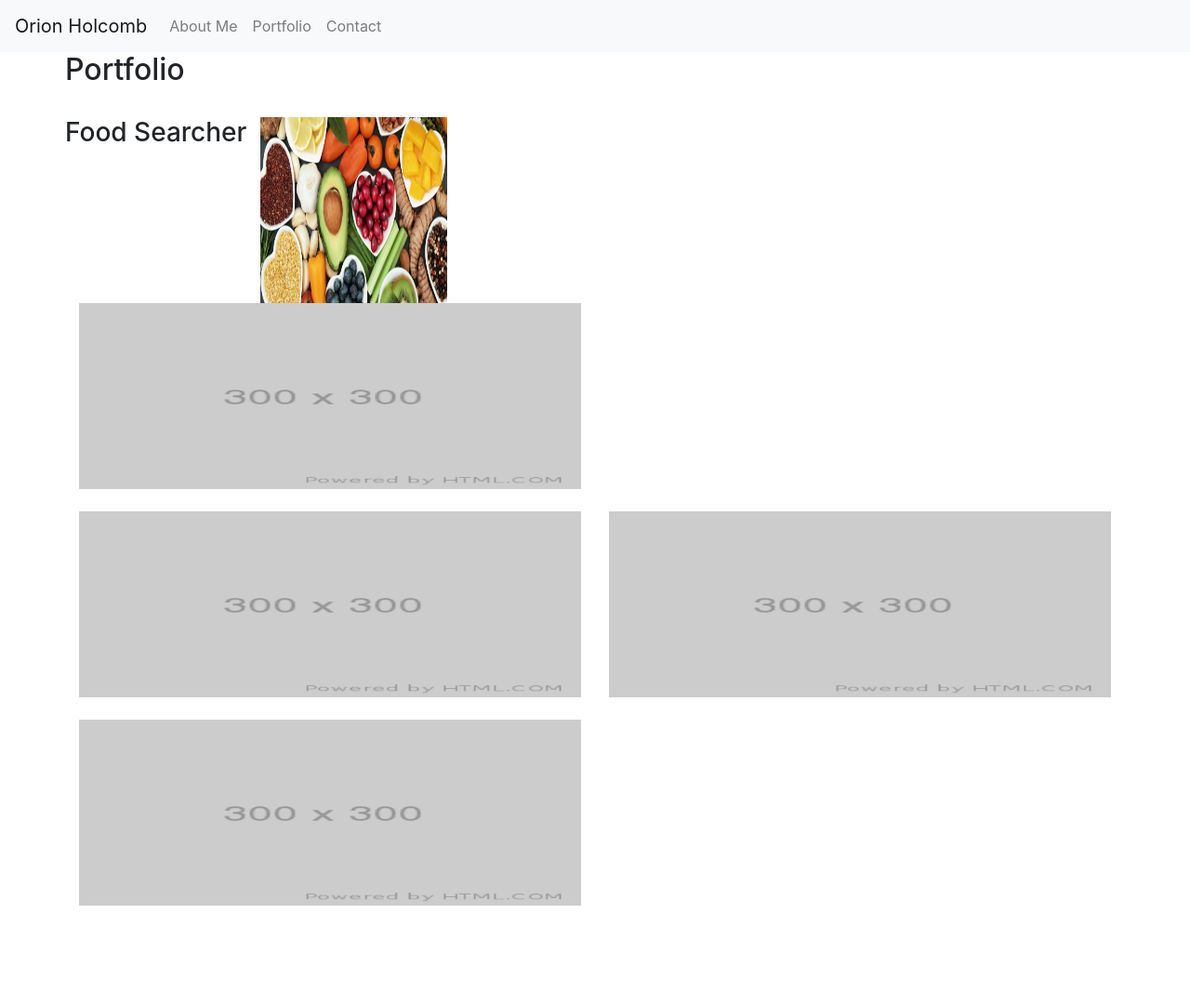
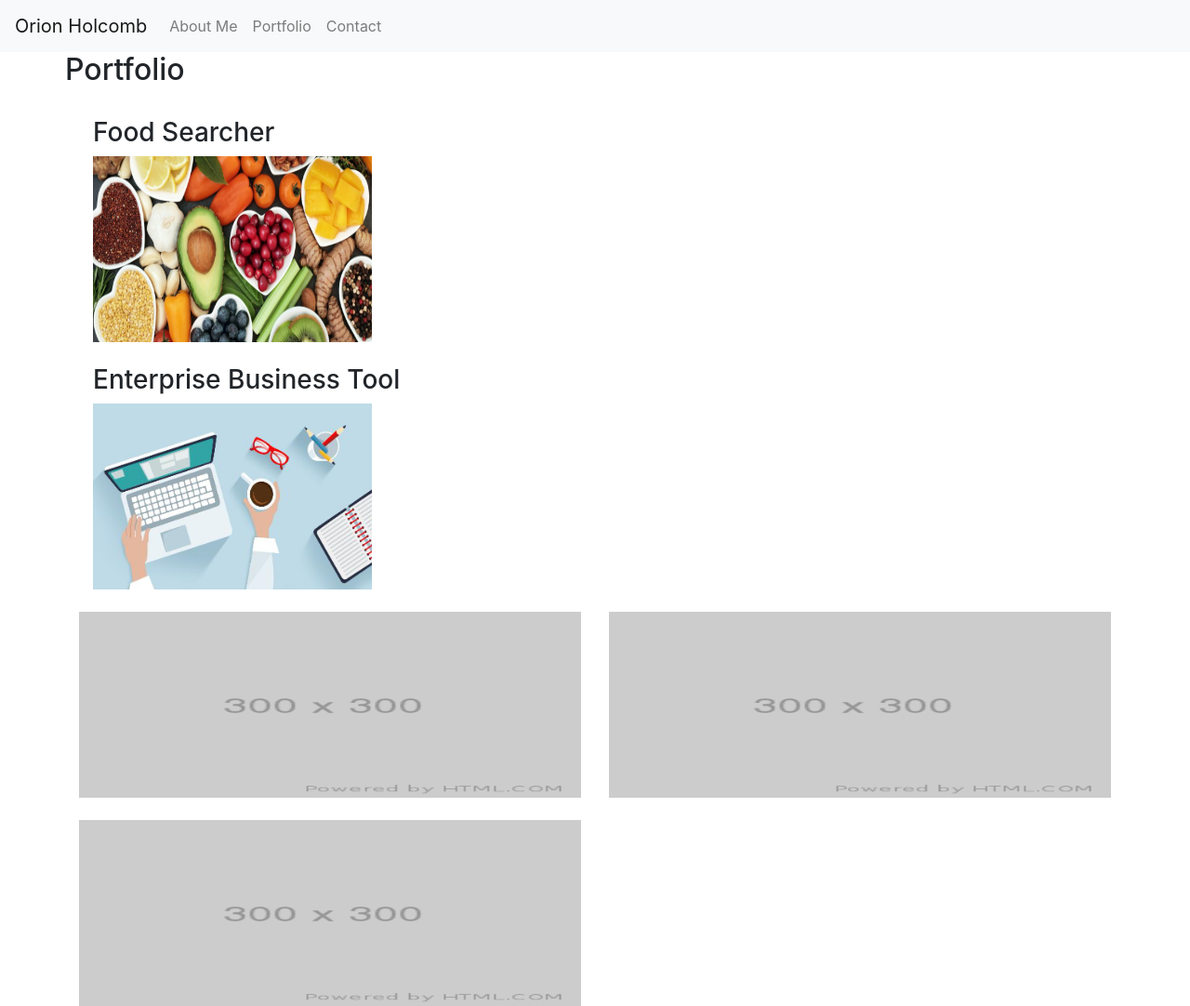
Before and after one commit to orionholcomb/Bootstrap-Portfolio, a plain HTML site: page portfolio.html in a window 1280 px wide. Shown: the whole page at 93% size. Before the commit the page ends 974 px from the top, so only its background shows below. Drawn offline with nearby package versions, Linux system fonts and the light colour scheme.

Commit message:
added project2 to portfolio

```diff
--- a/portfolio.html
+++ b/portfolio.html
@@ -39,23 +39,20 @@
   <body>
     <div class="container">
       <h2 class="row">Portfolio</h2>
-      <br>
+      <br />
 
-      <div class="row">
+      <div class="col-md-6">
         <h3>Food Searcher</h3>
         <a href="https://orionholcomb.github.io/FoodSearcher/">
-          <img
-            class="col-md-6"
-            src="assets/images/foodsearcher.jpg"
-            alt="Food Searcher"
-          />
+          <img src="assets/images/foodsearcher.jpg" alt="Food Searcher" />
         </a>
-        <br>
-        <img
-          class="col-md-6"
-          src="assets/images/placeholder.png"
-          alt="placeholder2"
-        />
+      </div>
+      <br />
+      <div class="col-md-6">
+        <h3>Enterprise Business Tool</h3>
+        <a href="https://enterprise-business.herokuapp.com/">
+          <img src="assets/images/businesstool.jpg" alt="EBT" />
+        </a>
       </div>
       <br />
       <div class="row">
@@ -64,14 +61,14 @@
           src="assets/images/placeholder.png"
           alt="placeholder3"
         />
-        <br>
+        <br />
         <img
           class="col-md-6"
           src="assets/images/placeholder.png"
           alt="placeholder4"
         />
       </div>
-      <br>
+      <br />
       <div class="row">
         <img
           class="col-md-6"
@@ -82,7 +79,7 @@
     </div>
     <style>
       img {
-        width: 10px;
+        width: 300px;
         height: 200px;
       }
     </style>
```
Also changed, not shown: contact.html (+1 -1 lines), assets/images/businesstool.jpg (added).
